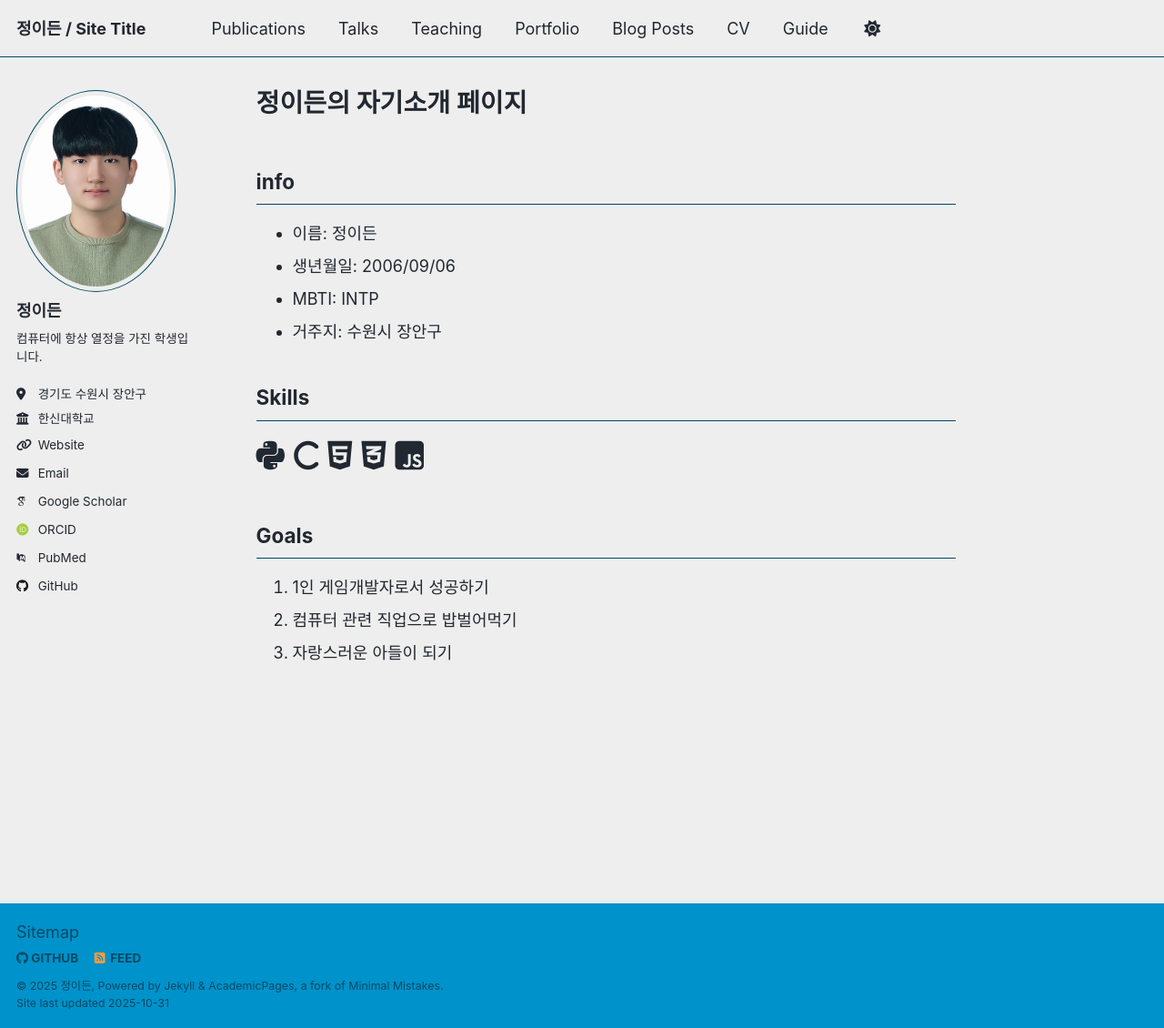
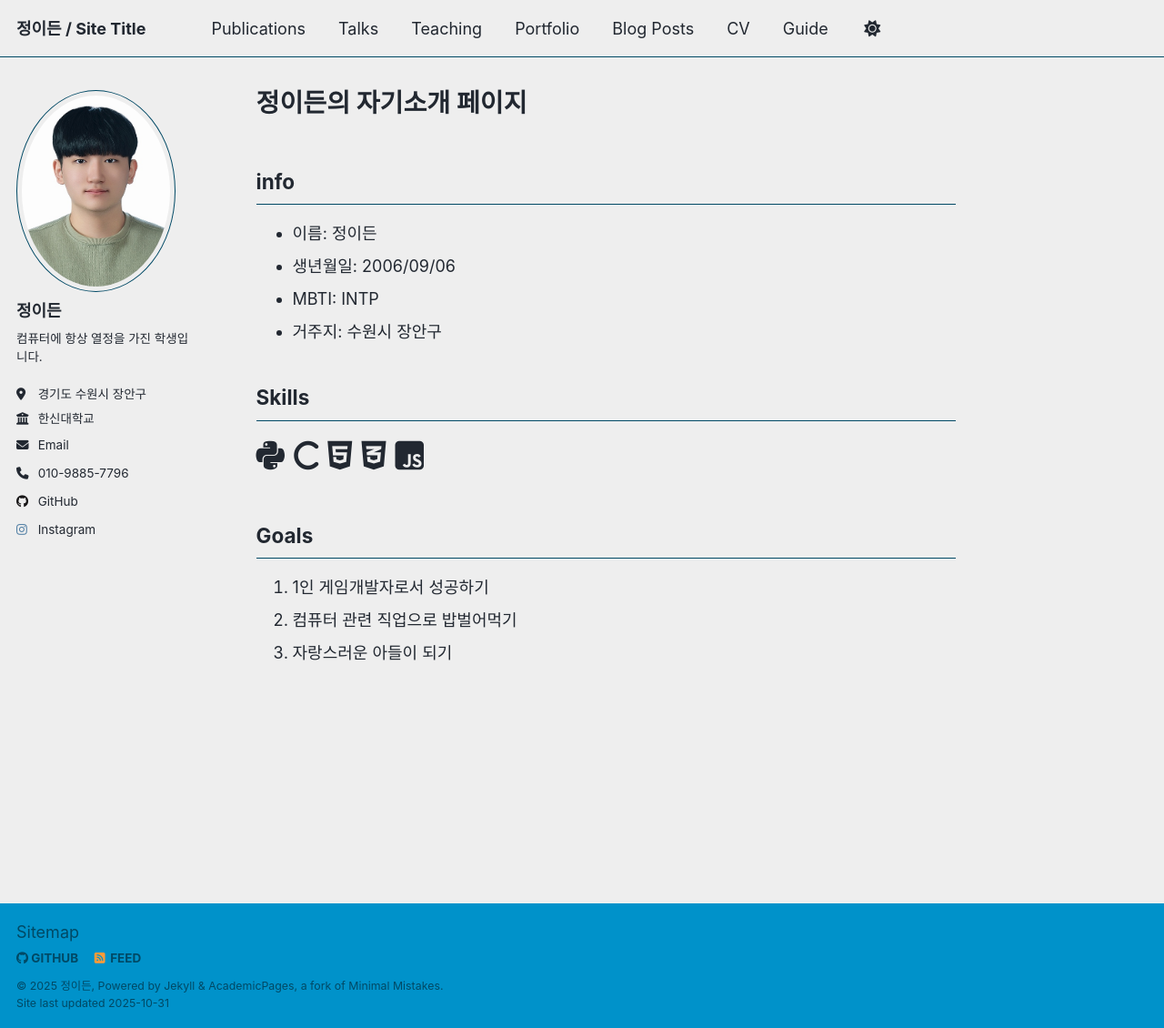
Before and after one commit to eden096/eden096.github.io, a Jekyll site: the page built from _pages/about.md, in a window 1280 px wide and 1130 px high. Shown: the whole window at 91% size. Built offline with Jekyll 4.4.1, drawn with Linux system fonts in a browser that asks for light colours; some web fonts are replaced; a script that is not in the unit is left out.

Commit message:
feat: Add phone and Instagram to author profile

```diff
--- a/_config.yml
+++ b/_config.yml
@@ -19,12 +19,10 @@ author:
   bio: "컴퓨터에 항상 열정을 가진 학생입니다."
   location: "경기도 수원시 장안구"
   employer: "한신대학교"
-  uri: https://eden096.github.io
   email: "jungeden0906@gmail.com"
-  googlescholar: "https://scholar.google.com/citations?user=PS_CX0AAAAAJ"
-  orcid: "http://orcid.org/yourorcidurl"
-  pubmed: "https://www.ncbi.nlm.nih.gov/pubmed/?term=john+snow"
   github: "eden096"
+  phone: "010-9885-7796"
+  instagram: "eden_096"
 
 # 출판물 카테고리 - 출판물 카테고리 목록과 제목을 설정합니다.
 publication_category:
--- a/_includes/author-profile.html
+++ b/_includes/author-profile.html
@@ -35,6 +35,9 @@
       {% endif %}
       {% if author.email %}
         <li><a href="mailto:{{ author.email }}"><i class="fas fa-fw fa-envelope icon-pad-right" aria-hidden="true"></i>{{ site.data.ui-text[site.locale].email_label | default: "Email" }}</a></li>
+      {% endif %}
+      {% if author.phone %}
+        <li><a href="tel:{{ author.phone }}"><i class="fas fa-fw fa-phone icon-pad-right" aria-hidden="true"></i>{{ author.phone }}</a></li>
       {% endif %}
 
       <!-- Font Awesome and Academicons icons / Academic websites -->
```
